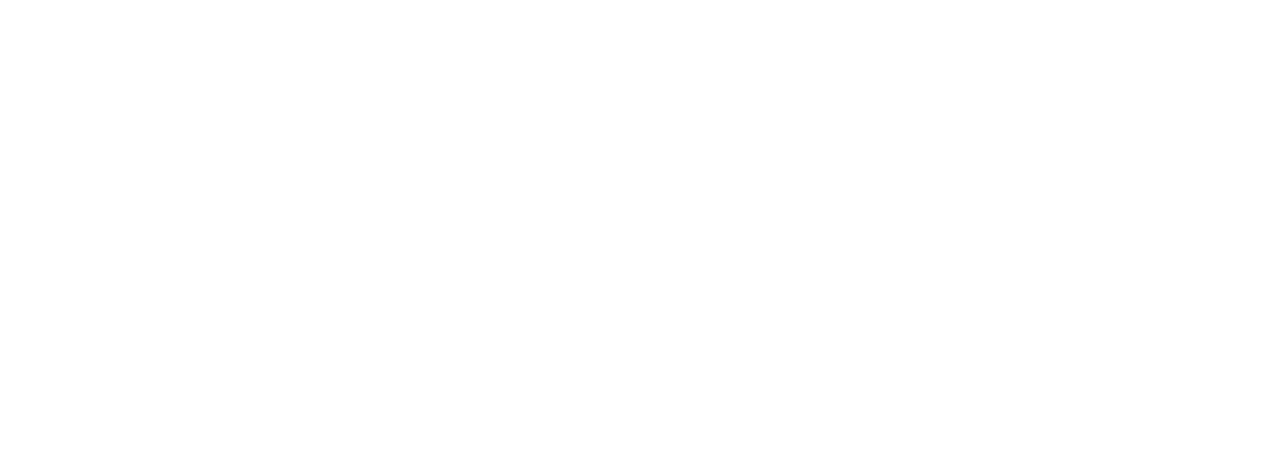
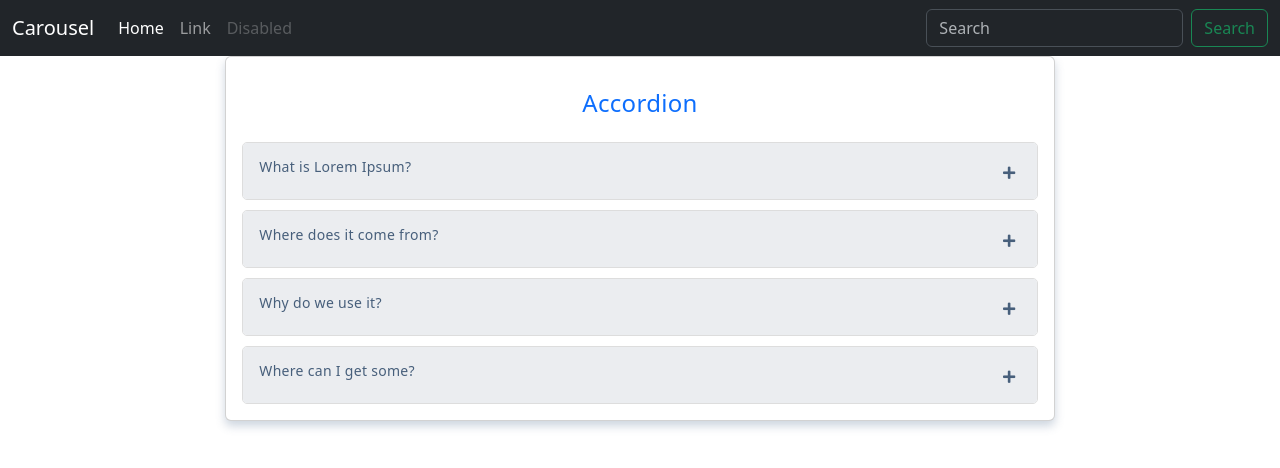
Before and after one commit to aernjdz/PD322-React, a React (Create React App) app in the folder my-app/: page / in a window 1280 px wide. Shown: the top 468 px of the page. Built offline with nearby package versions, Linux system fonts and the light colour scheme.

Commit message:
Easy 😒

```diff
--- a/my-app/package.json
+++ b/my-app/package.json
@@ -6,6 +6,7 @@
     "@testing-library/jest-dom": "^5.17.0",
     "@testing-library/react": "^13.4.0",
     "@testing-library/user-event": "^13.5.0",
+    "bootstrap": "^5.3.3",
     "react": "^18.3.1",
     "react-dom": "^18.3.1",
     "react-scripts": "5.0.1",
--- a/my-app/src/App.css
+++ b/my-app/src/App.css
@@ -1,38 +1,101 @@
-.App {
-  text-align: center;
+@import url("https://fonts.googleapis.com/css2?family=Rubik:wght@300;400;500;600;700;800;900&display=swap");
+@import url(https://cdnjs.cloudflare.com/ajax/libs/font-awesome/5.11.2/css/all.css);
+
+body {
+  background-color: #e0e3e8;
+  font-family: "Rubik", sans-serif;
 }
 
-.App-logo {
-  height: 40vmin;
-  pointer-events: none;
+a, a:hover, a:focus {
+  text-decoration: none;
+  transition: 0.5s;
+  outline: none;
 }
 
-@media (prefers-reduced-motion: no-preference) {
-  .App-logo {
-    animation: App-logo-spin infinite 20s linear;
-  }
+/* ------------ */
+.text-primary{
+  color : #5a8dee !important;
+}
+.card {
+  box-shadow: 0px 5px 10px rgba(90, 116, 148, 0.3);
+  background-color: #fff;
+  border-radius: 8px;
+  font-size: 13px;
+  font-weight: 500;
+  letter-spacing: 0.3px;
+  color: #475f7b;
+  overflow: hidden;
+}
+.rc-accordion-toggle {
+  display: flex;
+  align-items: flex-start;
+  cursor: pointer;
+  justify-content: space-between;
+  background-color: #ebedf0;
+  transition: 0.3s;
 }
 
-.App-header {
-  background-color: #282c34;
-  min-height: 100vh;
-  display: flex;
-  flex-direction: column;
-  align-items: center;
-  justify-content: center;
-  font-size: calc(10px + 2vmin);
-  color: white;
+.rc-accordion-toggle.active .rc-accordion-icon{
+  transform: rotate(45deg);
+  color: #475F7B;
+}
+.rc-accordion-toggle .rc-accordion-icon:hover{
+  transform: rotate(180deg);
+  color: #fff;
+  border: #5a8dee 1px solid;
+  background-color: #5a8dee;
+  border-radius: 50%;
+}
+.rc-accordion-toggle.active .rc-accordion-icon:hover{
+  transform: rotate(135deg);
+
 }
 
-.App-link {
-  color: #61dafb;
+.rc-accordion-card{
+  border: 1px solid #ddd;
+  border-radius: 5px;
+  margin-bottom: 10px;
+  overflow: hidden;
+}
+.rc-accordion-card:last-child{
+  margin-bottom: 0;
+}
+.rc-accordion-title{
+  font-weight: 500;
+  font-size: 14px;
+  position: relative;
+  margin-bottom: 0;
+  color: #475F7B;
+  transition: 0.3s;
 }
 
-@keyframes App-logo-spin {
-  from {
-    transform: rotate(0deg);
-  }
-  to {
-    transform: rotate(360deg);
-  }
+.rc-accordion-icon{
+  position: relative;
+  top:2px;
+  padding: 5px;
+  border-radius: 50%;
+  color: #475F7B;
+  transition: 0.35s;
+  font-size: 14px;
 }
+.rc-accordion-body{
+  flex: 1 1 auto;
+  min-height: 1px;
+  padding: 15px;
+}
+.rc-accordion-body p{
+  margin-bottom: 0;
+  font-size: 14px;
+  font-weight: 400;
+  line-height: 24px;
+  color: #727E8C;
+}
+.rc-collapse{
+  position: relative;
+  height: 0;
+  overflow: hidden;
+  transition: height 0.25s ease;
+}
+.rc-collapse.show{
+  height: auto;
+}
--- a/my-app/src/App.js
+++ b/my-app/src/App.js
@@ -1,11 +1,14 @@
 
 import './App.css';
+import MainHeader from "./Components/header";
+import Accordion from "./Components/acordion";
 
 function App() {
   return (
-    <div className="App">
-
-    </div>
+          <>
+            <MainHeader/>
+              <Accordion/>
+          </>
   );
 }
 
--- a/my-app/src/Components/acordion/index.js
+++ b/my-app/src/Components/acordion/index.js
@@ -0,0 +1,91 @@
+import React,{useState,useRef} from 'react'
+const faqs = [
+    {
+        id: 1,
+        header: "What is Lorem Ipsum?",
+        text: `Lorem Ipsum is simply dummy text of the printing and typesetting industry. Lorem Ipsum has been the industry's standard dummy text ever since the 1500s, when an unknown printer took a galley of type and scrambled it to make a type specimen book. It has survived not only five centuries, but also the leap into electronic typesetting, remaining essentially unchanged.`
+    },
+    {
+        id: 2,
+        header: "Where does it come from?",
+        text: `It is a long established fact that a reader will be distracted by the readable content of a page when looking at its layout. The point of using Lorem Ipsum is that it has a more-or-less normal distribution of letters, as opposed to using 'Content here, content here', making it look like readable English. `
+    },
+    {
+        id: 3,
+        header: "Why do we use it?",
+        text: `Contrary to popular belief, Lorem Ipsum is not simply random text. It has roots in a piece of classical Latin literature from 45 BC, making it over 2000 years old. Richard McClintock, a Latin professor at Hampden-Sydney College in Virginia, looked up one of the more obscure Latin words, consectetur, from a Lorem Ipsum passage, and going through the cites of the word in classical literature,`
+    },
+    {
+        id: 4,
+        header: "Where can I get some?",
+        text: `There are many variations of passages of Lorem Ipsum available, but the majority have suffered alteration in some form, by injected humour, or randomised words which don't look even slightly believable.`
+    }
+]
+const AccordionItem = ({ handleToggle, active, faq }) => {
+    const contentEl = useRef();
+    const { header, id, text } = faq;
+
+    return (
+        <div className="rc-accordion-card">
+            <div className="rc-accordion-header">
+                <div
+                    className={`rc-accordion-toggle p-3 ${active.includes(id) ? 'active' : ''}`}
+                    onClick={() => handleToggle(id)}
+                >
+                    <h5 className="rc-accordion-title">{header}</h5>
+                    <i className="fa fa-solid fa-plus rc-accordion-icon"></i>
+
+                </div>
+            </div>
+            <div
+                ref={contentEl}
+                className={`rc-collapse ${active.includes(id) ? 'show' : ''}`}
+                style={
+                    active.includes(id)
+                        ? { height: contentEl.current.scrollHeight }
+                        : { height: '0px' }
+                }
+            >
+                <div className="rc-accordion-body">
+                    <p className="mb-0">{text}</p>
+                </div>
+            </div>
+        </div>
+    );
+};
+const Accordion = () => {
+
+    const [active, setActive] = useState([]);
+
+    const handleToggle = (id) => {
+        if (active.includes(id)) {
+            setActive(active.filter((item) => item !== id));
+        } else {
+            setActive([...active, id]);
+        }
+    };
+
+    return (
+        <div className="container-fluid mt-5 mb-5">
+            <div className="row justify-content-center">
+                <div className="col-md-8 mt-2">
+                    <div className="card">
+                        <div className="card-body">
+                            <h4 className="form-heading mb-4 text-primary text-center mt-3">Accordion</h4>
+                            {faqs.map((faq) => (
+                                <AccordionItem
+                                    key={faq.id}
+                                    active={active}
+                                    handleToggle={handleToggle}
+                                    faq={faq}
+                                />
+                            ))}
+                        </div>
+                    </div>
+                </div>
+            </div>
+        </div>
+    );
+};
+
+export default Accordion;
--- a/my-app/src/Components/header/index.js
+++ b/my-app/src/Components/header/index.js
@@ -0,0 +1,38 @@
+const MainHeader = () =>{
+    return (
+        <>
+            <header data-bs-theme="dark">
+                <nav className="navbar navbar-expand-md navbar-dark fixed-top bg-dark">
+                    <div className="container-fluid">
+                        <a className="navbar-brand" href="/">Carousel</a>
+                        <button className="navbar-toggler" type="button" data-bs-toggle="collapse"
+                                data-bs-target="#navbarCollapse" aria-controls="navbarCollapse" aria-expanded="false"
+                                aria-label="Toggle navigation">
+                            <span className="navbar-toggler-icon"></span>
+                        </button>
+                        <div className="collapse navbar-collapse" id="navbarCollapse">
+                            <ul className="navbar-nav me-auto mb-2 mb-md-0">
+                                <li className="nav-item">
+                                    <a className="nav-link active" aria-current="page" href="#">Home</a>
+                                </li>
+                                <li className="nav-item">
+                                    <a className="nav-link" href="#">Link</a>
+                                </li>
+                                <li className="nav-item">
+                                    <a className="nav-link disabled" aria-disabled="true">Disabled</a>
+                                </li>
+                            </ul>
+                            <form className="d-flex" role="search">
+                                <input className="form-control me-2" type="search" placeholder="Search"
+                                       aria-label="Search"/>
+                                <button className="btn btn-outline-success" type="submit">Search</button>
+                            </form>
+                        </div>
+                    </div>
+                </nav>
+            </header>
+        </>
+    )
+}
+
+export default MainHeader;
--- a/my-app/src/index.js
+++ b/my-app/src/index.js
@@ -3,7 +3,7 @@
 import './index.css';
 import App from './App';
 import reportWebVitals from './reportWebVitals';
-
+import 'bootstrap/dist/css/bootstrap.min.css'
 const root = ReactDOM.createRoot(document.getElementById('root'));
 root.render(
   <React.StrictMode>
```
Also changed, not shown: 1 other file (tests, documents, lock files or other folders).
